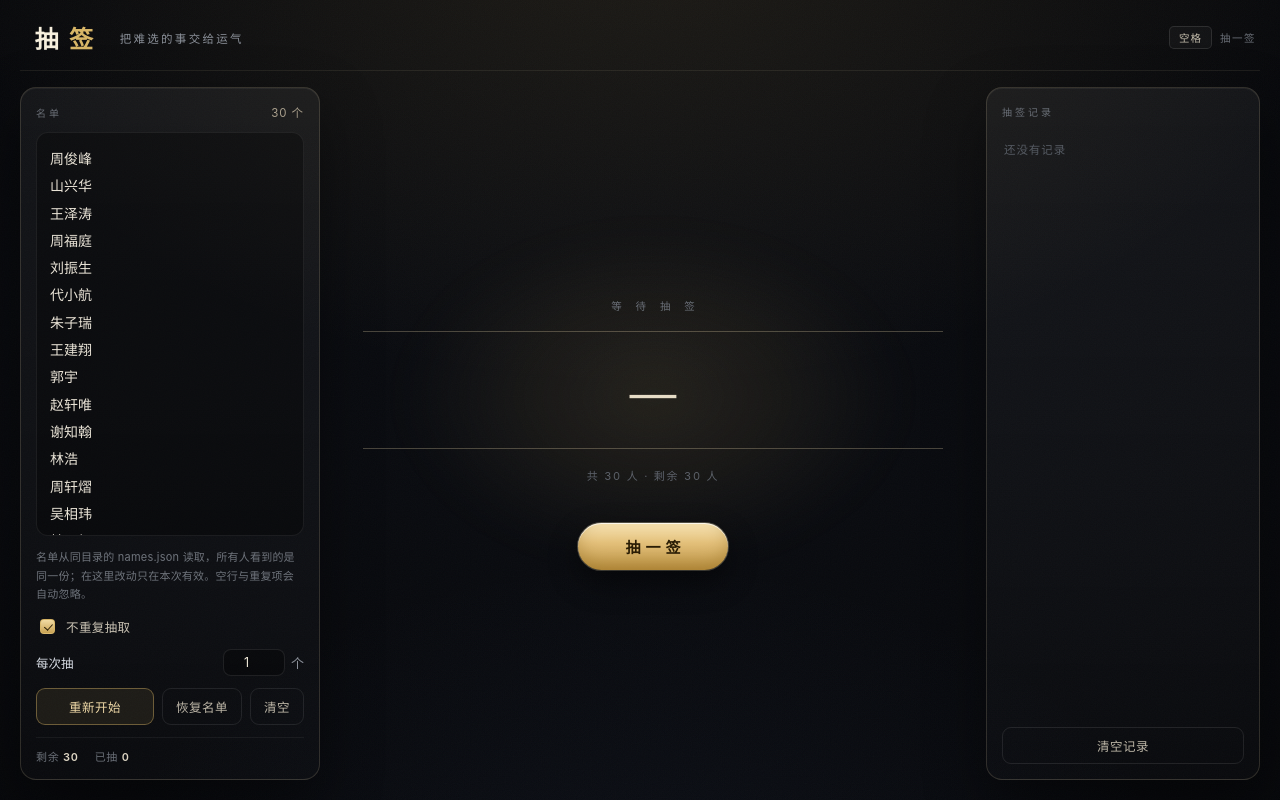
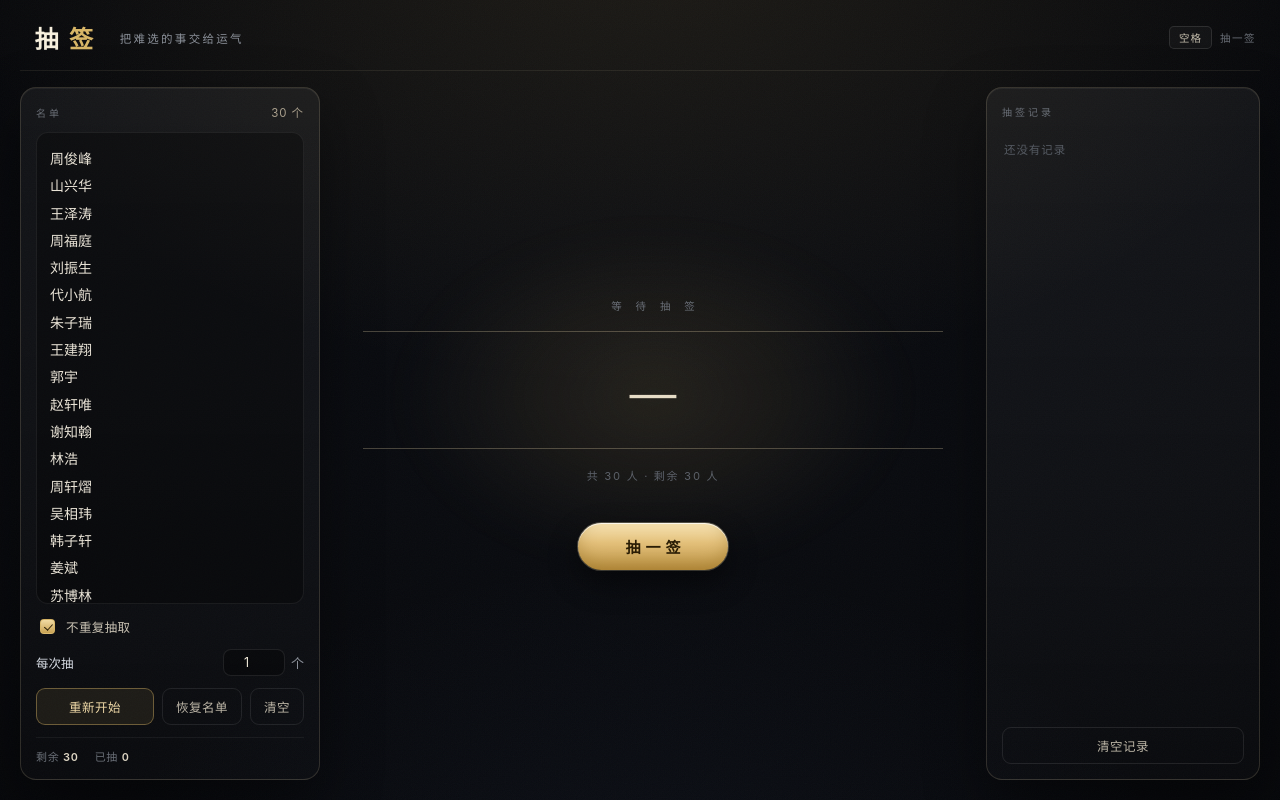
Before and after one commit to zxw5835345/draw-lots, a plain HTML site: page index.html in a window 1280 px wide. Drawn offline with Linux system fonts and the light colour scheme.

Commit message:
Update index.html

```diff
--- a/index.html
+++ b/index.html
@@ -369,7 +369,6 @@
   <aside class="panel">
     <div class="label">名单 <span class="count" id="nameCount">0 个</span></div>
     <textarea id="names" spellcheck="false" placeholder="每行一个名字，也可用逗号、顿号或空格分隔&#10;例如：张伟, 王芳, 李娜 刘洋"></textarea>
-    <div class="tip">名单从同目录的 names.json 读取，所有人看到的是同一份；在这里改动只在本次有效。空行与重复项会自动忽略。</div>
 
     <label class="check"><input type="checkbox" id="noRepeat" checked> 不重复抽取</label>
 
```
